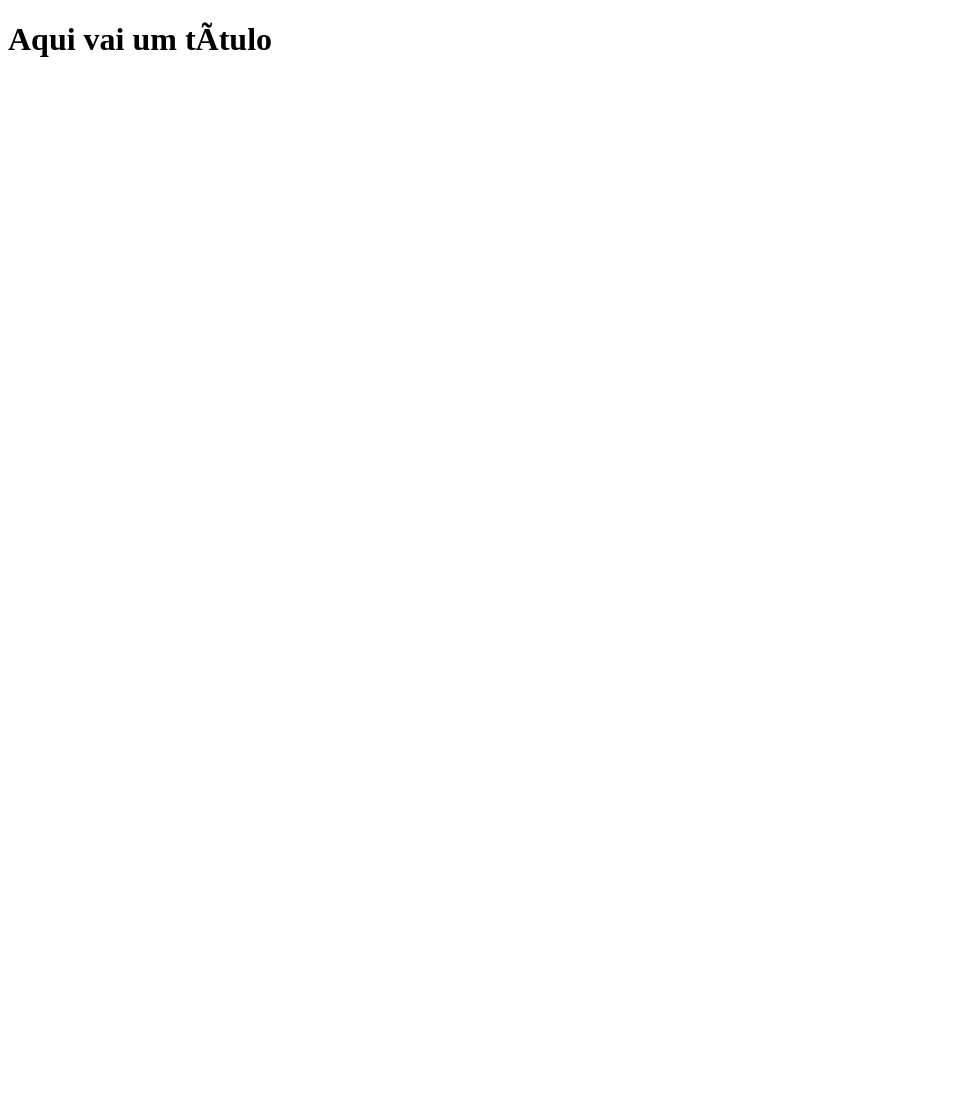
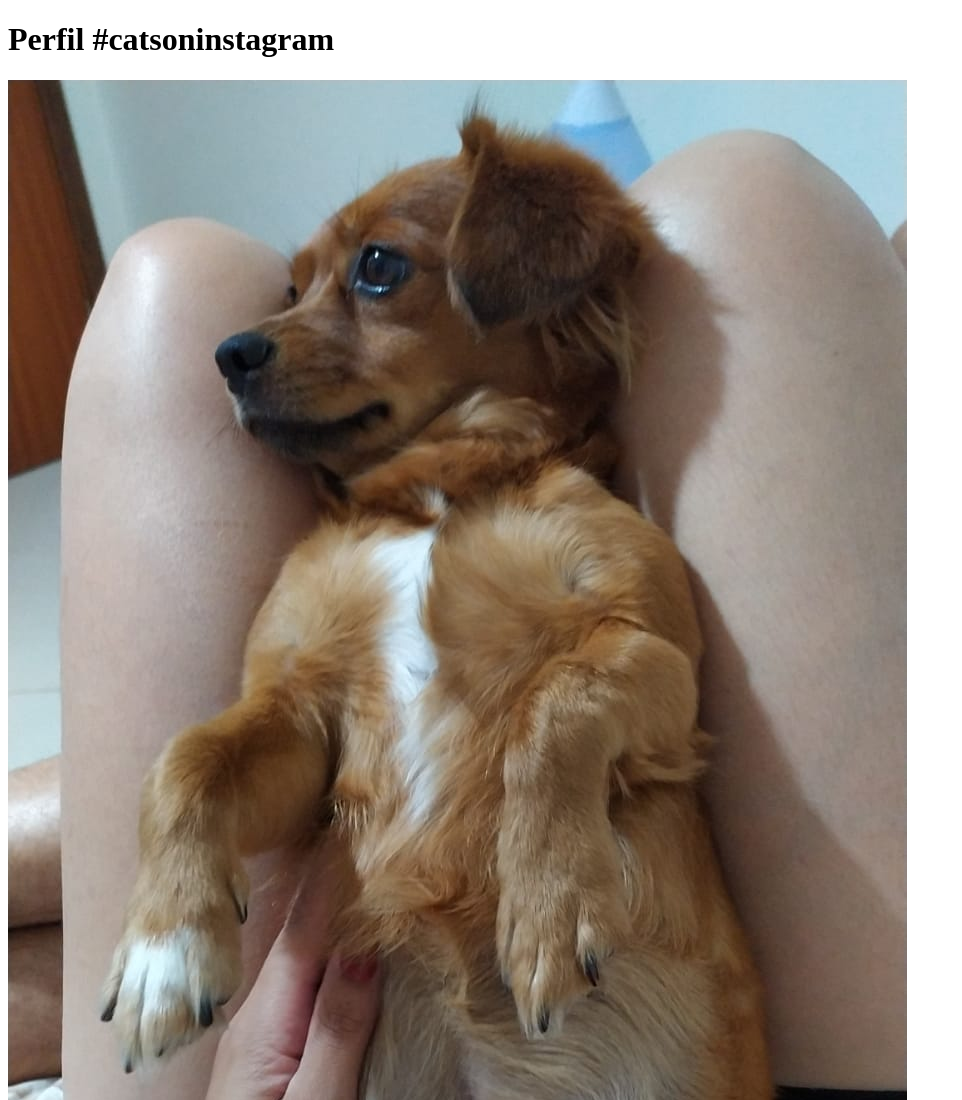
Before and after one commit to viniciusdeporto/github, a plain HTML site: page index.html in a window 1280 px wide. Shown: the top 1100 px of the page, without its empty margins (0-962 px from the left). Before the commit the page ends 800 px from the top, so only its background shows below. Drawn offline with Linux system fonts and the light colour scheme.

Commit message:
adicionando imagem de cachorro

```diff
--- a/index.html
+++ b/index.html
@@ -4,7 +4,7 @@
 
 <head>
 
-<title>Título da página</title>
+<title>Fanpage de Gatinhos</title>
 
 <meta charset=“utf-8”>
 
@@ -12,7 +12,9 @@
 
 <body>
 
-<h1>Aqui vai um título</h1>
+<h1>Perfil #catsoninstagram</h1>
+
+<img src="imagens/dog.jpeg" />
 
 </body>
 
```
Also changed, not shown: imagens/dog.jpeg (added).
